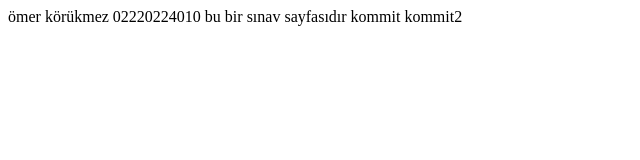
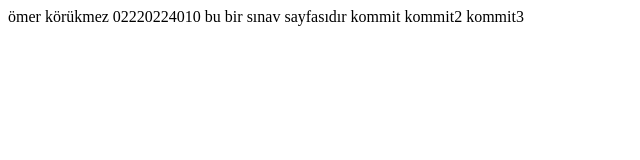
Before and after one commit to korukmezomer/s-nav, a plain HTML site: page index.html in a window 1280 px wide. Shown: the full height of the page, 0-640 px from the left. Drawn offline with Linux system fonts and the light colour scheme.

Commit message:
Update index.html

```diff
--- a/index.html
+++ b/index.html
@@ -12,5 +12,6 @@
   bu bir sınav sayfasıdır
     kommit
     kommit2
+    kommit3
 </body>
 </html>
```
